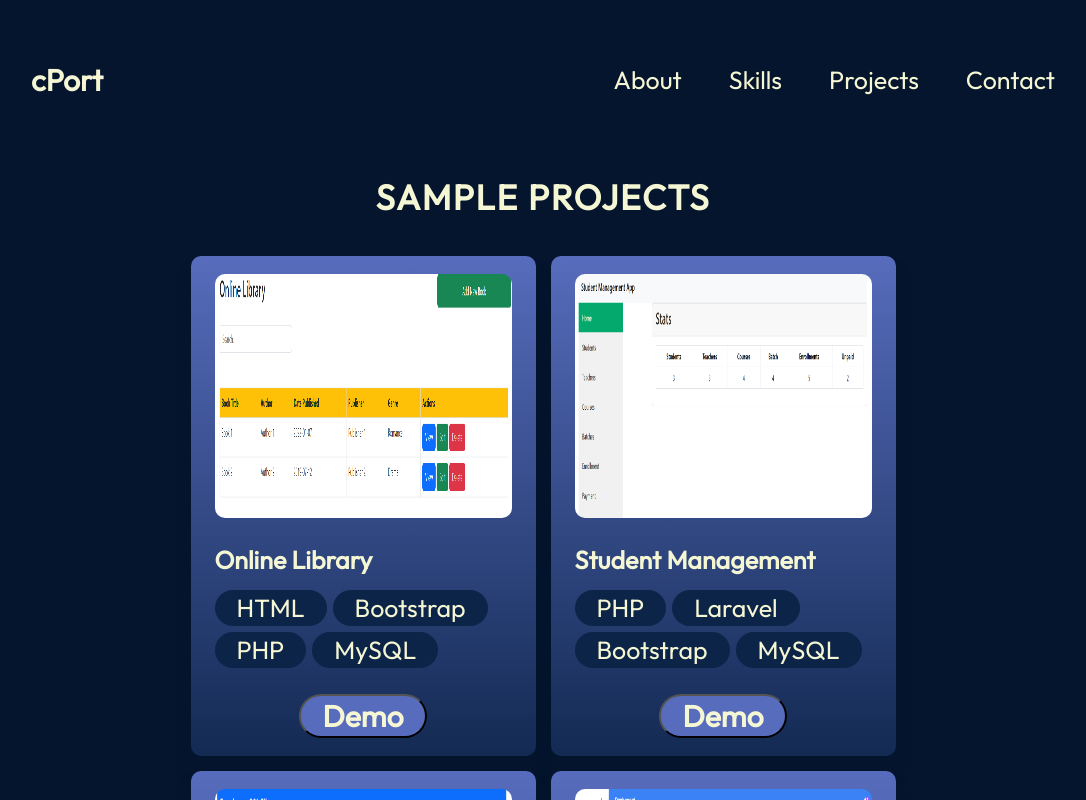
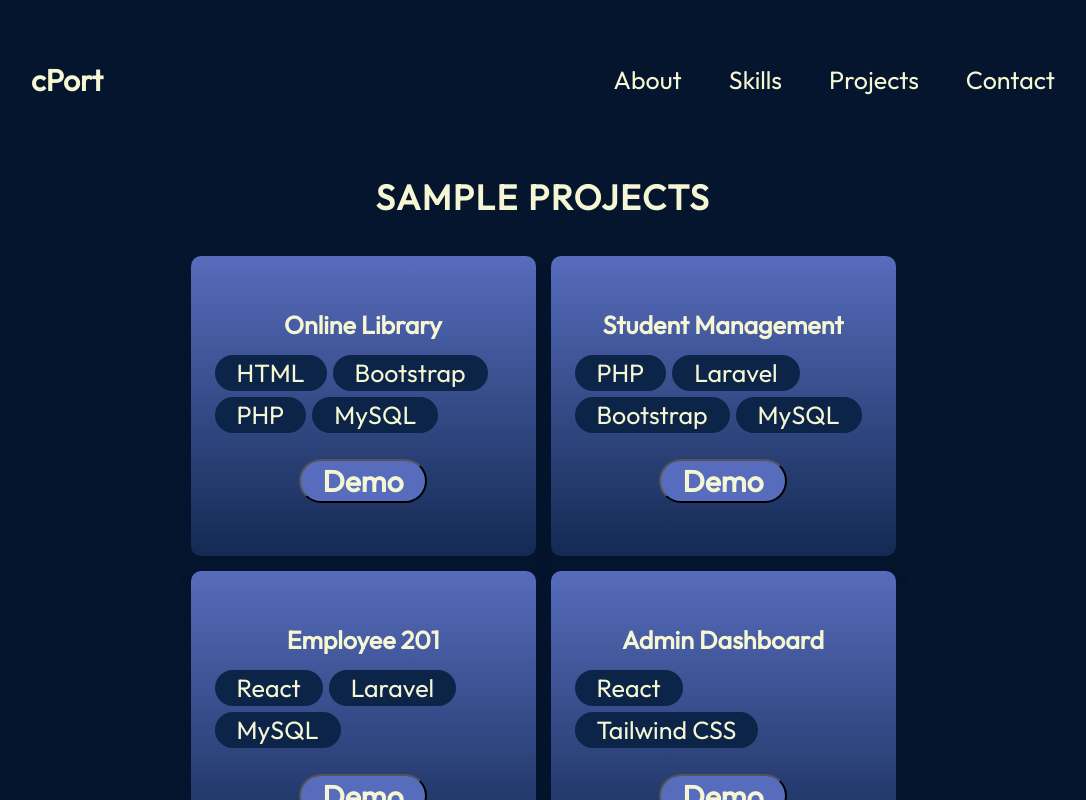
Before and after one commit to christer-miroy/portfolio, a React (Vite) app: page /projects in a window 1280 px wide. Shown: the top 800 px of the page, without its empty margins (97-1183 px from the left). Built offline with nearby package versions, Linux system fonts and the light colour scheme.

Commit message:
comment image, adjust project card height

```diff
--- a/src/components/Projects/ProjectCard.jsx
+++ b/src/components/Projects/ProjectCard.jsx
@@ -18,11 +18,11 @@ export const ProjectCard = ({
 
   return (
     <div className={styles.container}>
-      <img
+      {/* <img
         src={getImageUrl(imageSrc)}
         alt={`Image of ${title}`}
         className={styles.image}
-      />
+      /> */}
       <h3 className={styles.title}>{title}</h3>
       <ul className={styles.skills}>
         {skills.map((skill, id) => (
--- a/src/components/Projects/ProjectCard.module.css
+++ b/src/components/Projects/ProjectCard.module.css
@@ -3,12 +3,15 @@
 .container {
   display: flex;
   flex-direction: column;
+  text-align: center;
+  justify-content: center;
   border-radius: 10px;
   background: linear-gradient(180deg, #576cbc 0%, #132a53 100%);
   box-shadow: 0 16px 14px 0 #04152d;
   padding: 18px 24px;
   max-width: 345px;
-  height: 500px;
+  /* height: 500px; */
+  height: 300px;
 }
 
 .image {
```
